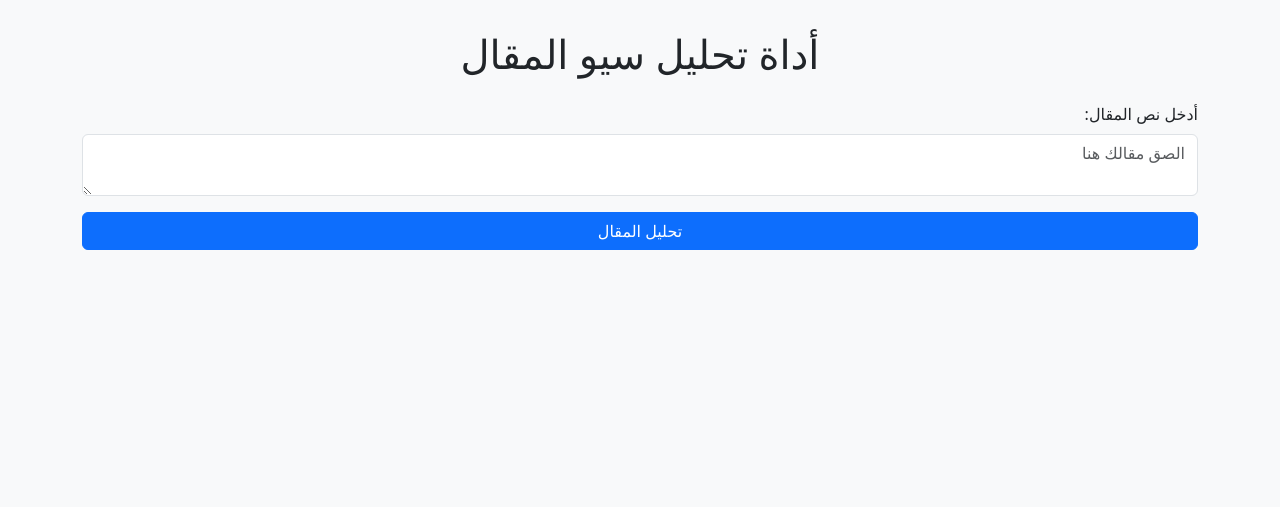
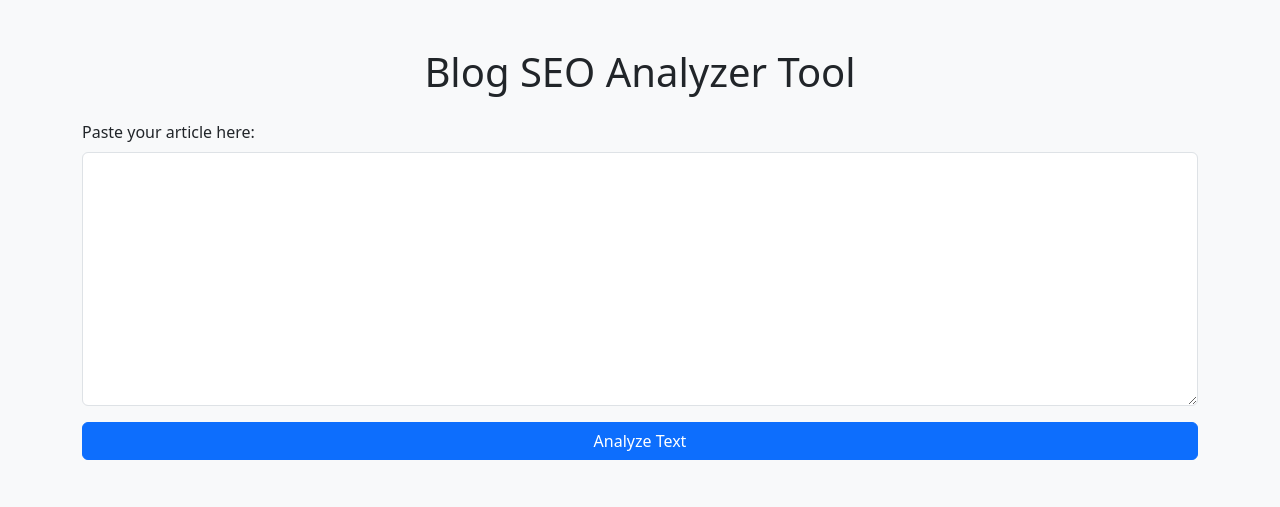
Before and after one commit to TarekWeslati/Name-blog-seo-analyzer, a Flask app: page / in a window 1280 px wide. Shown: the top 507 px of the page. Run offline with Flask 3, Linux system fonts and the light colour scheme.

Commit message:
Update index.html

```diff
--- a/templates/index.html
+++ b/templates/index.html
@@ -1,72 +1,47 @@
 <!DOCTYPE html>
-<html lang="ar" dir="rtl">
+<html lang="en">
 <head>
     <meta charset="UTF-8">
     <meta name="viewport" content="width=device-width, initial-scale=1.0">
-    <title>أداة تحليل سيو المقال</title>
-    <link href="https://cdn.jsdelivr.net/npm/bootstrap@5.3.0/dist/css/bootstrap.rtl.min.css" rel="stylesheet">
-    <style>
-        body { background-color: #f8f9fa; padding: 30px; }
-        textarea { min-height: 200px; }
-        .card { margin-bottom: 20px; }
-        .btn { width: 100%; margin-bottom: 10px; }
-    </style>
+    <title>Blog SEO Analyzer</title>
+    <link href="https://cdn.jsdelivr.net/npm/bootstrap@5.3.0/dist/css/bootstrap.min.css" rel="stylesheet">
 </head>
-<body>
-    <div class="container">
-        <h1 class="text-center mb-4">أداة تحليل سيو المقال</h1>
-        <form method="POST" action="/analyze">
+<body class="bg-light">
+<div class="container py-5">
+    <h1 class="text-center mb-4">Blog SEO Analyzer Tool</h1>
+    <form id="analyzeForm" method="POST" action="/analyze">
         <div class="mb-3">
-                <label for="content" class="form-label">أدخل نص المقال:</label>
-                <textarea name="content" id="content" class="form-control" placeholder="الصق مقالك هنا"></textarea>
+            <label for="articleText" class="form-label">Paste your article here:</label>
+            <textarea class="form-control" id="articleText" name="article" rows="10" required></textarea>
         </div>
-            <button type="submit" class="btn btn-primary">تحليل المقال</button>
+        <div class="d-grid gap-2">
+            <button type="submit" class="btn btn-primary">Analyze Text</button>
+        </div>
     </form>
 
-        {% if result %}
-            <div class="card">
-                <div class="card-header">نتائج التحليل:</div>
-                <div class="card-body">
-                    <p><strong>عدد الكلمات:</strong> {{ result.word_count }}</p>
-                    <p><strong>نسبة الحشو:</strong> {{ result.fluff_percentage }}%</p>
-                    <p><strong>كثافة الكلمة المفتاحية:</strong> {{ result.keyword_density }}%</p>
-                    <p><strong>الكلمة المفتاحية الرئيسية:</strong> {{ result.main_keyword }}</p>
+    <div id="results" class="mt-5" style="display:none;">
+        <h3>Analysis Results:</h3>
+        <div id="seoScore"></div>
+        <div id="keywords"></div>
+        <div id="headings"></div>
+        <div id="suggestions"></div>
+        <div class="mt-3">
+            <a href="/download-pdf" class="btn btn-outline-success">Download PDF Report</a>
+            <button onclick="copyToClipboard()" class="btn btn-outline-secondary">Copy Results</button>
+        </div>
     </div>
 </div>
 
-            <div class="card">
-                <div class="card-header">اقتراح تقسيم العناوين:</div>
-                <div class="card-body">
-                    <ul>
-                        {% for h in result.headings %}
-                            <li>{{ h }}</li>
-                        {% endfor %}
-                    </ul>
-                </div>
-            </div>
-
-            <div class="card">
-                <div class="card-header">أماكن وضع الكلمات المفتاحية:</div>
-                <div class="card-body">
-                    <ul>
-                        {% for pos in result.keyword_placement %}
-                            <li>{{ pos }}</li>
-                        {% endfor %}
-                    </ul>
-                </div>
-            </div>
-
-            <div class="card">
-                <div class="card-header">نصائح لتحسين السيو:</div>
-                <div class="card-body">
-                    <ul>
-                        {% for tip in result.seo_tips %}
-                            <li>{{ tip }}</li>
-                        {% endfor %}
-                    </ul>
-                </div>
-            </div>
-        {% endif %}
-    </div>
+<script>
+    function copyToClipboard() {
+        const resultDiv = document.getElementById('results');
+        const text = resultDiv.innerText;
+        navigator.clipboard.writeText(text).then(function () {
+            alert('Copied to clipboard!');
+        }, function (err) {
+            alert('Error copying: ', err);
+        });
+    }
+</script>
 </body>
 </html>
```
Lines whose indentation alone changed are shown as unchanged.
